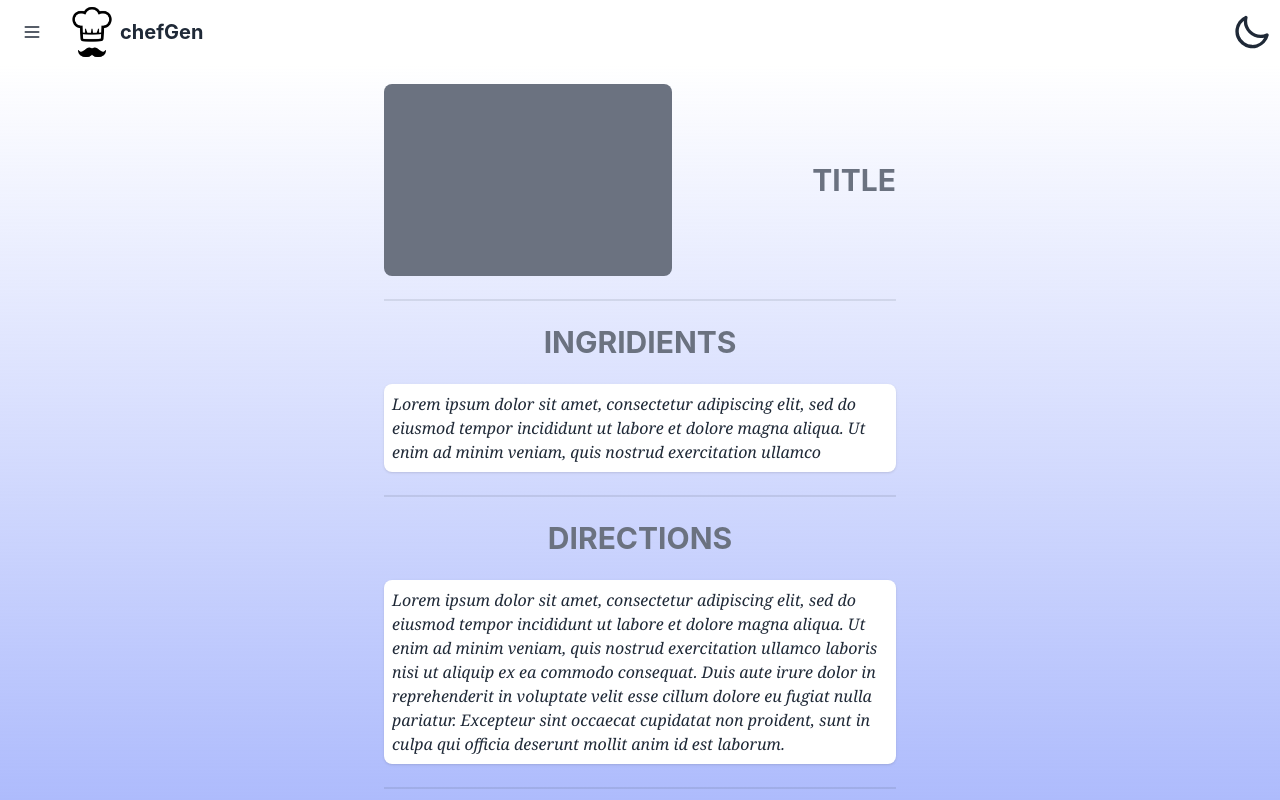
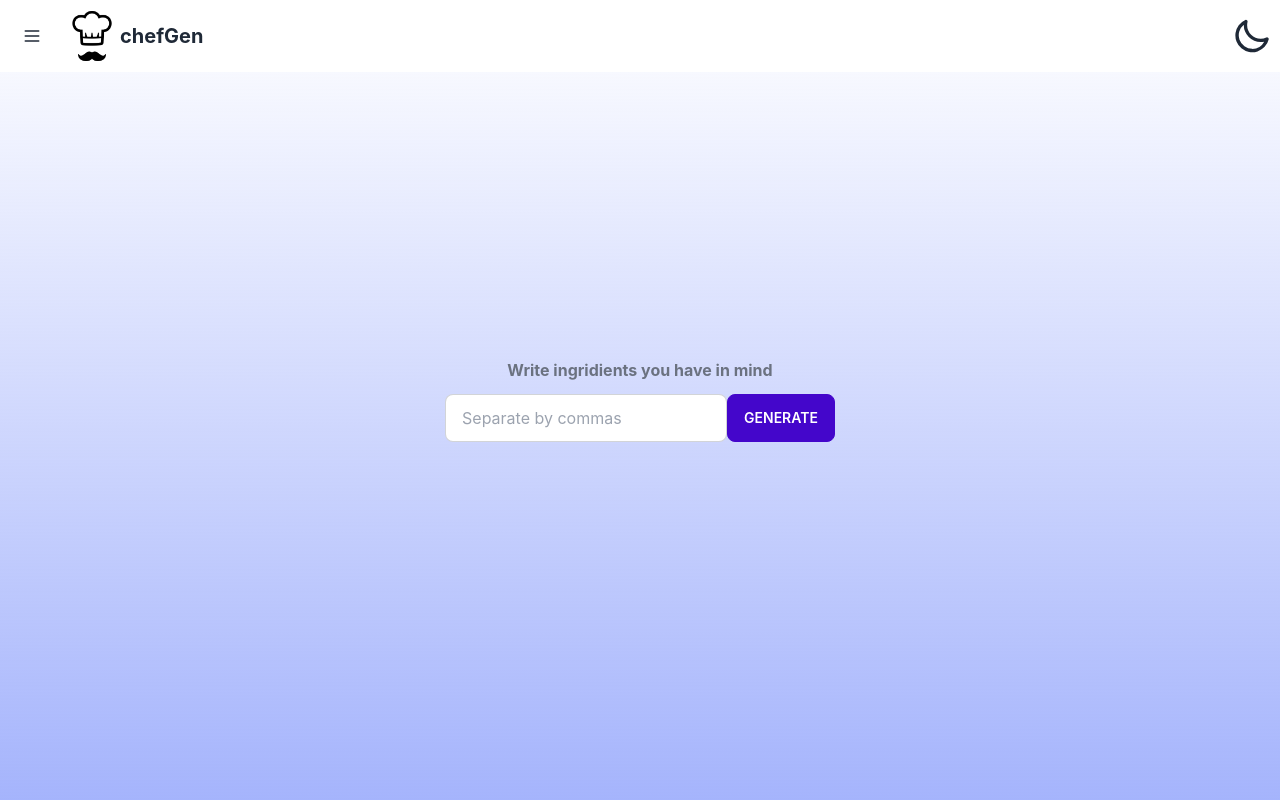
Before and after one commit to AndriiPets/ChefGen, a React (Create React App) app: page / in a window 1280 px wide. Built offline with nearby package versions, Linux system fonts and the light colour scheme.

Commit message:
finished recepie generation

```diff
--- a/package.json
+++ b/package.json
@@ -10,6 +10,7 @@
     "@types/node": "^16.18.23",
     "@types/react": "^18.0.34",
     "@types/react-dom": "^18.0.11",
+    "axios": "^1.3.5",
     "daisyui": "^2.51.5",
     "react": "^18.2.0",
     "react-dom": "^18.2.0",
--- a/src/App.tsx
+++ b/src/App.tsx
@@ -9,8 +9,6 @@ import {
   Routes,
 } from "react-router-dom";
 import Home from "./pages/Home";
-import Navbar from "./components/Navbar";
-import Menu from "./components/Menu";
 import Chef from "./media/chef.jpg";
 
 function App() {
--- a/src/components/Menu.tsx
+++ /dev/null
@@ -1,20 +0,0 @@
-import React from "react";
-
-export interface Menu {}
-
-function Menu() {
-  return (
-    <div>
-      <ul className="menu p-4 w-80 bg-base-100">
-        <li>
-          <a>Sidebar Item 1</a>
-        </li>
-        <li>
-          <a>Sidebar Item 2</a>
-        </li>
-      </ul>
-    </div>
-  );
-}
-
-export default Menu;
--- /dev/null
+++ b/src/components/RecepieLine.tsx
@@ -0,0 +1,15 @@
+import React from "react";
+import { RecepieContent } from "../utils/Types";
+
+export interface RecepieLine {}
+
+function RecepieLine({ recepie, index, type }: RecepieContent) {
+  return (
+    <div className="flex gap-2 bg-slate-100 items-center rounded-lg">
+      <kbd className="kbd kbd-md font-bold text-xl">{index + 1}</kbd>
+      <p className="text-lg">{recepie}</p>
+    </div>
+  );
+}
+
+export default RecepieLine;
--- a/src/pages/Home.tsx
+++ b/src/pages/Home.tsx
@@ -1,25 +1,58 @@
 import React, { useState, useEffect } from "react";
+import serverURL from "../utils/ServerURL";
+import axios from "axios";
+import { Recepie } from "../utils/Types";
+import RecepieLine from "../components/RecepieLine";
 
 export interface Home {}
 
 function Home() {
-  const [recepieLoaded, setRecepieLoaded] = useState(true);
+  const [recepieLoaded, setRecepieLoaded] = useState(false);
+  const [prompt, setPrompt] = useState("");
+  const [recepie, setRecepie] = useState<Recepie>();
+  const [loading, setLoading] = useState(false);
+
+  const fetchRecepie = async (e: React.MouseEvent<HTMLButtonElement>) => {
+    e.preventDefault();
+    try {
+      const res = await axios.post(`${serverURL}/generate`, {
+        prompt: prompt,
+      });
+      setRecepie(res.data);
+      setRecepieLoaded(!recepieLoaded);
+      setLoading(!loading);
+    } catch (err) {
+      console.log(err);
+    }
+  };
+
+  useEffect(() => {
+    console.log(recepie?.directions);
+  }, [recepieLoaded]);
+
   return (
     <div className="bg-gradient-to-t from-indigo-300">
       {recepieLoaded ? (
         <div className="flex mx-auto flex-col mt-5 mb-5 max-w-sm md:max-w-lg">
           <div className="flex flex-col-reverse gap-5 md:flex-row justify-between items-center">
-            <div className="bg-gray-500 w-72 h-48 rounded-lg"></div>
-            <h1 className="font-bold text-gray-500 text-3xl">TITLE</h1>
+            <div className="bg-gray-500 w-72 h-48 rounded-lg">
+              <img
+                src={recepie?.image}
+                className="object-cover w-72 h-48 rounded-lg"
+              />
+            </div>
+            <h1 className="font-bold text-gray-500 text-3xl">
+              {recepie?.title}
+            </h1>
           </div>
           <div className="divider"></div>
           <div className="flex flex-col gap-6">
-            <h1 className="text-gray-500 text-3xl font-bold">INGRIDIENTS</h1>
+            <h1 className="text-gray-500 text-3xl font-bold">INGREDIENTS</h1>
             <div className="w-full bg-white rounded-lg shadow">
-              <p className="break-words ml-2 mt-2 mr-2 mb-2 font-serif italic text-left">
-                Lorem ipsum dolor sit amet, consectetur adipiscing elit, sed do
-                eiusmod tempor incididunt ut labore et dolore magna aliqua. Ut
-                enim ad minim veniam, quis nostrud exercitation ullamco
+              <p className="flex flex-col gap-1 ml-2 mt-2 mr-2 mb-2 font-serif italic text-left">
+                {recepie?.ingredients.map((dir, i) => (
+                  <RecepieLine recepie={dir} index={i} type="ingredients" />
+                ))}
               </p>
             </div>
           </div>
@@ -27,36 +60,63 @@ function Home() {
           <div className="flex flex-col gap-6">
             <h1 className="text-gray-500 text-3xl font-bold">DIRECTIONS</h1>
             <div className="w-full bg-white rounded-lg shadow">
-              <p className="break-words ml-2 mt-2 mr-2 mb-2 font-serif italic text-left">
-                Lorem ipsum dolor sit amet, consectetur adipiscing elit, sed do
-                eiusmod tempor incididunt ut labore et dolore magna aliqua. Ut
-                enim ad minim veniam, quis nostrud exercitation ullamco laboris
-                nisi ut aliquip ex ea commodo consequat. Duis aute irure dolor
-                in reprehenderit in voluptate velit esse cillum dolore eu fugiat
-                nulla pariatur. Excepteur sint occaecat cupidatat non proident,
-                sunt in culpa qui officia deserunt mollit anim id est laborum.
-              </p>
+              <div className="flex flex-col ml-2 mt-2 mr-2 mb-2 font-serif italic text-left gap-1">
+                {recepie?.directions.map((dir, i) => (
+                  <RecepieLine recepie={dir} index={i} type="directions" />
+                ))}
+              </div>
             </div>
           </div>
           <div className="divider"></div>
           <div className="flex justify-between items-center">
             <button className="btn btn-accent shadow">Save</button>
-            <button className="btn btn-primary shadow">Generate again</button>
+            <button
+              className="btn btn-primary shadow"
+              onClick={(e) => {
+                e.preventDefault();
+                setRecepieLoaded(!recepieLoaded);
+                setLoading(!loading);
+              }}
+            >
+              Generate again
+            </button>
           </div>
         </div>
       ) : (
-        <div className="flex flex-col items-center justify-center h-full">
-          <h1 className="font-bold text-gray-500 mb-3">
-            Write ingridients you have in mind
-          </h1>
+        <div className="flex flex-col items-center justify-center fixed left-0 top-0 bottom-0 right-0 bg-gradient-to-t from-indigo-300">
+          {!loading && (
+            <h1 className="font-bold text-gray-500 mb-3">
+              Write ingridients you have in mind
+            </h1>
+          )}
           <div className="flex flex-col md:flex-row">
             <input
               type="text"
               placeholder="Separate by commas"
               className="input input-bordered w-full max-w-lg"
+              onChange={(e) => setPrompt(e.target.value)}
             />
-            <button className="btn btn-active btn-primary">Generate</button>
+            {!loading && (
+              <button
+                className="btn btn-active btn-primary"
+                type="submit"
+                onClick={(e) => {
+                  setLoading(!loading);
+                  fetchRecepie(e);
+                }}
+              >
+                Generate
+              </button>
+            )}
           </div>
+          {loading && (
+            <div className="flex flex-col gap-5 justify-center mt-3">
+              <h1 className="font-bold text-gray-500 mb-3">
+                AI chef generating a recepie for you...
+              </h1>
+              <progress className="progress w-full"></progress>
+            </div>
+          )}
         </div>
       )}
     </div>
--- /dev/null
+++ b/src/utils/ServerURL.ts
@@ -0,0 +1,3 @@
+const server = "http://localhost:5000";
+
+export default server;
--- /dev/null
+++ b/src/utils/Types.ts
@@ -0,0 +1,12 @@
+export interface Recepie {
+  directions: [string];
+  image: string;
+  ingredients: [string];
+  title: string;
+}
+
+export interface RecepieContent {
+  recepie: string;
+  index: number;
+  type: string;
+}
```
Also changed, not shown: 1 other file (tests, documents, lock files or other folders).
